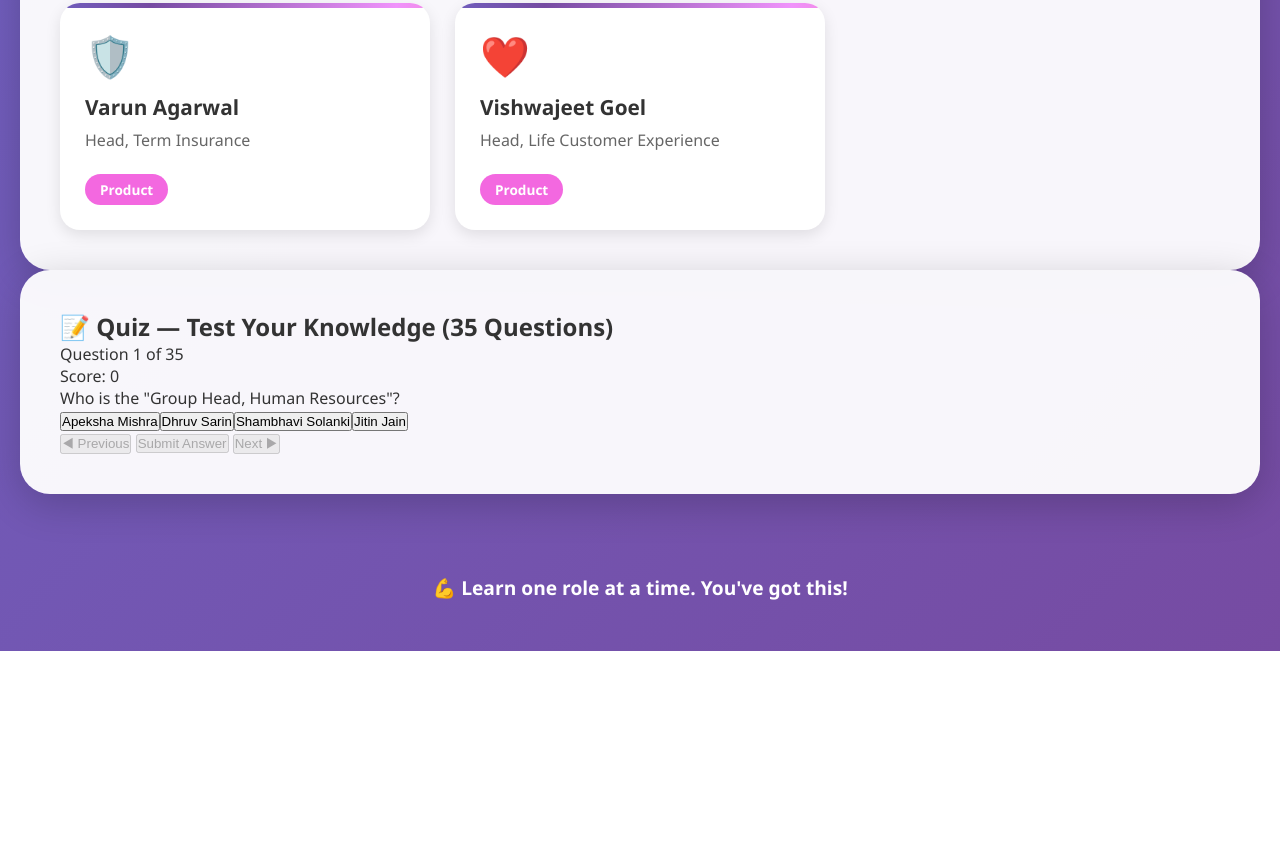
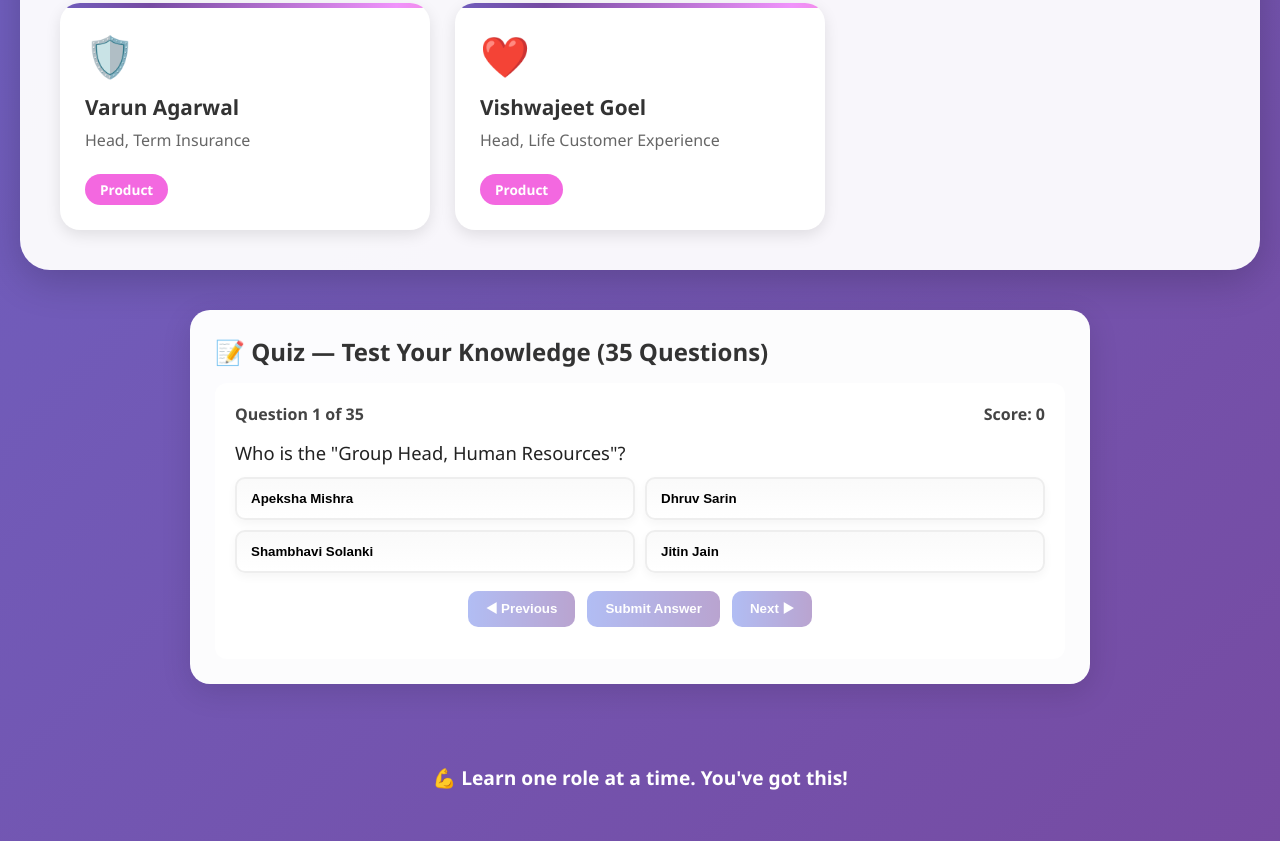
Before and after one commit to ntqueprince/pbdna, a plain HTML site: page index.html in a window 1280 px wide. Shown: the part 3473-4314 px from the top of the page. Before the commit the page ends 4124 px from the top, so only its background shows below. Drawn offline with Linux system fonts and the light colour scheme.

Commit message:
Update style.css

```diff
--- a/style.css
+++ b/style.css
@@ -459,3 +459,116 @@ body {
         font-size: 1em;
     }
 }
+/* ===== QUIZ STYLES ===== */
+.quiz-container {
+    margin: 40px auto;
+    background: rgba(255,255,255,0.98);
+    border-radius: 20px;
+    padding: 25px;
+    max-width: 900px;
+    box-shadow: 0 8px 30px rgba(0,0,0,0.12);
+}
+
+.quiz-container h2 {
+    text-align: left;
+    margin-bottom: 15px;
+    color: #333;
+}
+
+.quiz-card {
+    padding: 20px;
+    border-radius: 12px;
+    background: #fff;
+}
+
+.quiz-header {
+    display: flex;
+    justify-content: space-between;
+    align-items: center;
+    margin-bottom: 15px;
+    font-weight: 700;
+    color: #444;
+}
+
+.question-text {
+    font-size: 1.15rem;
+    margin-bottom: 12px;
+    color: #222;
+}
+
+.options-list {
+    display: grid;
+    grid-template-columns: 1fr 1fr;
+    gap: 10px;
+    margin-bottom: 18px;
+}
+
+.option-btn {
+    padding: 12px 14px;
+    border-radius: 10px;
+    border: 2px solid #eee;
+    background: linear-gradient(180deg, #fafafa, #fff);
+    cursor: pointer;
+    font-weight: 600;
+    box-shadow: 0 4px 10px rgba(0,0,0,0.04);
+    transition: transform 0.12s ease, border-color 0.12s ease, box-shadow 0.12s ease;
+    text-align: left;
+}
+
+.option-btn:hover {
+    transform: translateY(-3px);
+    box-shadow: 0 8px 18px rgba(0,0,0,0.06);
+}
+
+.option-btn.selected {
+    border-color: #667eea;
+    box-shadow: 0 10px 25px rgba(102,126,234,0.12);
+}
+
+.option-btn.correct {
+    border-color: #2ecc71;
+    background: linear-gradient(180deg, #eafaf0, #e1f6ea);
+}
+
+.option-btn.wrong {
+    border-color: #ff6b6b;
+    background: linear-gradient(180deg, #fff0f0, #ffecec);
+}
+
+.quiz-controls {
+    display: flex;
+    justify-content: center;
+    gap: 12px;
+    margin-bottom: 10px;
+    flex-wrap: wrap;
+}
+
+.quiz-btn {
+    padding: 10px 18px;
+    border-radius: 10px;
+    border: none;
+    cursor: pointer;
+    font-weight: 700;
+    background: linear-gradient(90deg, #667eea, #764ba2);
+    color: white;
+    transition: transform 0.12s ease;
+}
+
+.quiz-btn:disabled {
+    opacity: 0.5;
+    cursor: not-allowed;
+    transform: none;
+}
+
+.quiz-footer {
+    margin-top: 12px;
+    text-align: center;
+    color: #444;
+}
+
+/* responsive */
+@media (max-width: 700px) {
+    .options-list {
+        grid-template-columns: 1fr;
+    }
+}
```
